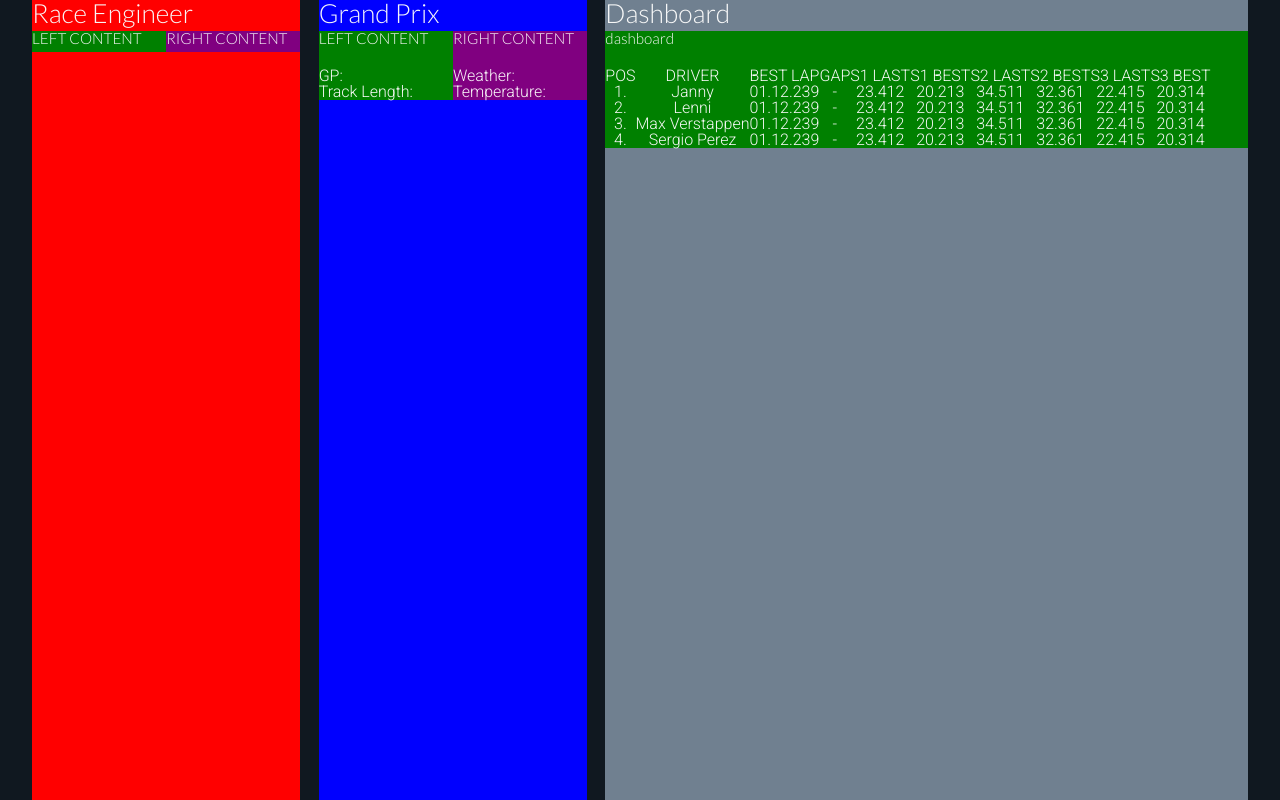
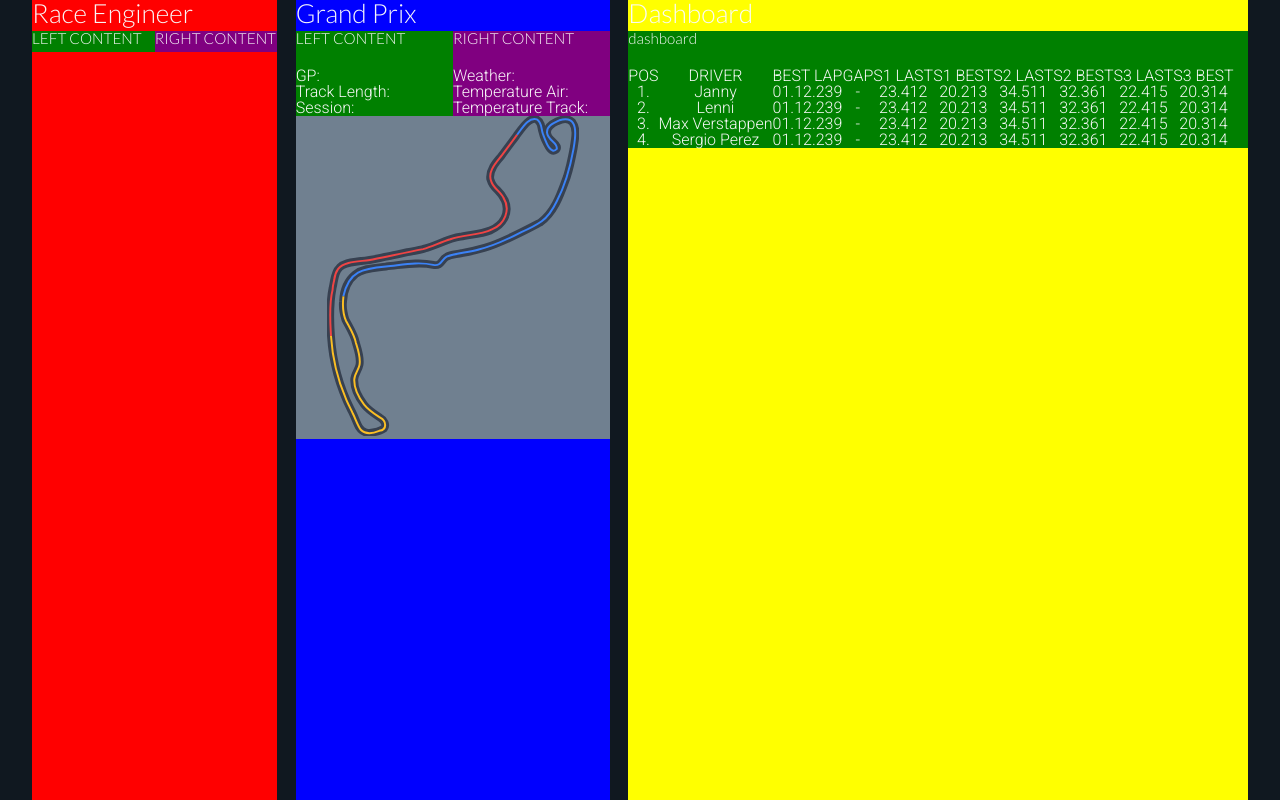
Before and after one commit to JannisRex/f1-telemetry, a React (Create React App) app: page / in a window 1280 px wide. Built offline with nearby package versions, Linux system fonts and the light colour scheme.

Commit message:
[add] liveMap to center
Signed-off-by: JannisRex <rex.jannis@web.de>

```diff
--- a/src/components/Main.js
+++ b/src/components/Main.js
@@ -44,17 +44,24 @@ class Main extends Component {
                 <br />
                 GP: <br />
                 Track Length: <br />
+                Session: <br />
               </div>
               <div className='innerSection purple'>
                 <h5>RIGHT CONTENT</h5>
                 <br />
                 Weather: <br />
-                Temperature: <br />
+                Temperature Air: <br />
+                Temperature Track: <br />
+              </div>
+            </div>
+            <div className='wrapper innerSection'>
+              <div className='innerSection slategrey'>
+                <LiveMap track={'Monaco'} />
               </div>
             </div>
           </div>
         </div>
-        <div className='section slategrey'>
+        <div className='section yellow'>
           <div className='wrapper alignStart'>
             <h4>Dashboard</h4>
             <div className='wrapper row innerSection'>
@@ -62,7 +69,6 @@ class Main extends Component {
                 <h5>dashboard</h5>
                 <br />
                 <Table />
-                {/* <LiveMap track={'Monaco'} /> */}
               </div>
             </div>
           </div>
```
